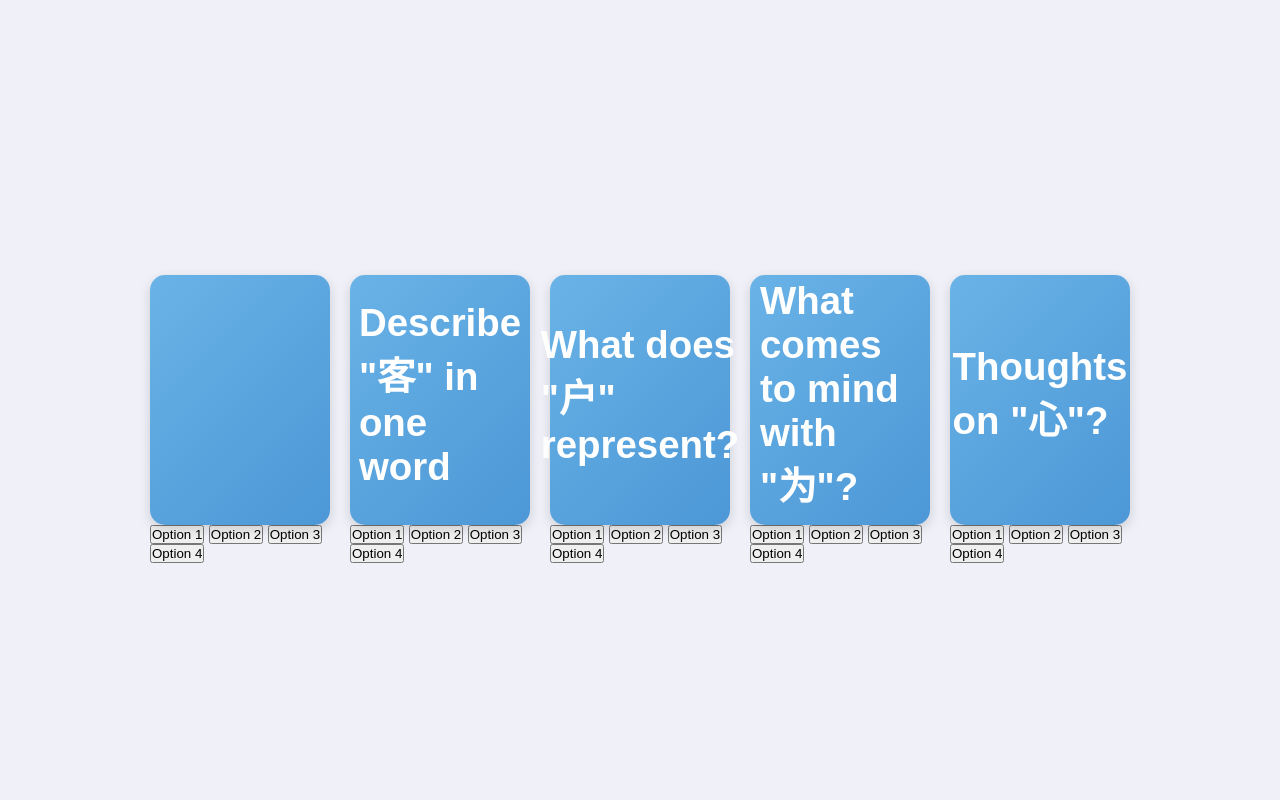
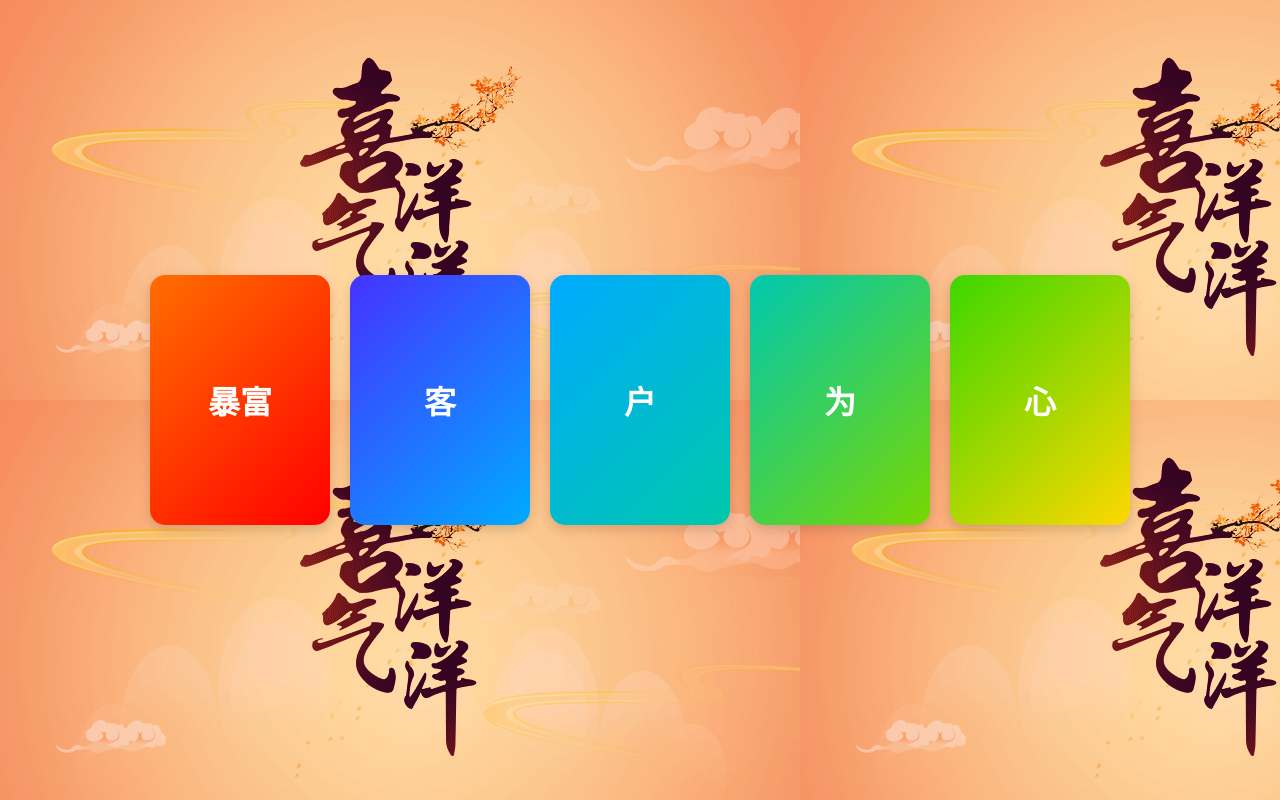
Before and after one commit to starUnvs/starUnvs.github.io, a plain HTML site: page candice/index.html in a window 1280 px wide. Drawn offline with Linux system fonts and the light colour scheme.

Commit message:
v0.2, add background and card color

```diff
--- a/candice/index.html
+++ b/candice/index.html
@@ -3,7 +3,7 @@
 <head>
     <meta charset="UTF-8">
     <meta name="viewport" content="width=device-width, initial-scale=1.0">
-    <title>Responsive Voting Cards</title>
+    <title>Interactive Voting Cards</title>
     <link rel="stylesheet" href="styles.css">
 </head>
 <body>
@@ -11,67 +11,82 @@
         <!-- Five cards with characters of "以客户为中心" -->
         <div class="card" data-id="1">
             <div class="card-inner">
-                <div class="card-front">
-                    <div class="question">What does "以" mean to you?</div>
+                <div class="card-front1">
+                    <div class="character">暴富</div>
                 </div>
-            </div>
-            <div class="options-container">
-                <button class="vote-option" data-option="A">Option 1</button>
-                <button class="vote-option" data-option="B">Option 2</button>
-                <button class="vote-option" data-option="C">Option 3</button>
-                <button class="vote-option" data-option="D">Option 4</button>
+                <div class="card-back">
+                    <div class="question">易道有你上有多少客户</div>
+                    <div class="options-container">
+                        <button class="vote-option" data-option="A">Option 1</button>
+                        <button class="vote-option" data-option="B">Option 2</button>
+                        <button class="vote-option" data-option="C">Option 3</button>
+                        <button class="vote-option" data-option="D">Option 4</button>
+                    </div>
+                </div>
             </div>
         </div>
         <div class="card" data-id="2">
             <div class="card-inner">
-                <div class="card-front">
+                <div class="card-front2">
+                    <div class="character">客</div>
+                </div>
+                <div class="card-back">
                     <div class="question">Describe "客" in one word</div>
+                    <div class="options-container">
+                        <button class="vote-option" data-option="A">Option 1</button>
+                        <button class="vote-option" data-option="B">Option 2</button>
+                        <button class="vote-option" data-option="C">Option 3</button>
+                        <button class="vote-option" data-option="D">Option 4</button>
+                    </div>
                 </div>
-            </div>
-            <div class="options-container">
-                <button class="vote-option" data-option="A">Option 1</button>
-                <button class="vote-option" data-option="B">Option 2</button>
-                <button class="vote-option" data-option="C">Option 3</button>
-                <button class="vote-option" data-option="D">Option 4</button>
             </div>
         </div>
         <div class="card" data-id="3">
             <div class="card-inner">
-                <div class="card-front">
+                <div class="card-front3">
+                    <div class="character">户</div>
+                </div>
+                <div class="card-back">
                     <div class="question">What does "户" represent?</div>
+                    <div class="options-container">
+                        <button class="vote-option" data-option="A">Option 1</button>
+                        <button class="vote-option" data-option="B">Option 2</button>
+                        <button class="vote-option" data-option="C">Option 3</button>
+                        <button class="vote-option" data-option="D">Option 4</button>
+                    </div>
                 </div>
-            </div>
-            <div class="options-container">
-                <button class="vote-option" data-option="A">Option 1</button>
-                <button class="vote-option" data-option="B">Option 2</button>
-                <button class="vote-option" data-option="C">Option 3</button>
-                <button class="vote-option" data-option="D">Option 4</button>
             </div>
         </div>
         <div class="card" data-id="4">
             <div class="card-inner">
-                <div class="card-front">
+                <div class="card-front4">
+                    <div class="character">为</div>
+                </div>
+                <div class="card-back">
                     <div class="question">What comes to mind with "为"?</div>
+                    <div class="options-container">
+                        <button class="vote-option" data-option="A">Option 1</button>
+                        <button class="vote-option" data-option="B">Option 2</button>
+                        <button class="vote-option" data-option="C">Option 3</button>
+                        <button class="vote-option" data-option="D">Option 4</button>
+                    </div>
                 </div>
-            </div>
-            <div class="options-container">
-                <button class="vote-option" data-option="A">Option 1</button>
-                <button class="vote-option" data-option="B">Option 2</button>
-                <button class="vote-option" data-option="C">Option 3</button>
-                <button class="vote-option" data-option="D">Option 4</button>
             </div>
         </div>
         <div class="card" data-id="5">
             <div class="card-inner">
-                <div class="card-front">
+                <div class="card-front5">
+                    <div class="character">心</div>
+                </div>
+                <div class="card-back">
                     <div class="question">Thoughts on "心"?</div>
+                    <div class="options-container">
+                        <button class="vote-option" data-option="A">Option 1</button>
+                        <button class="vote-option" data-option="B">Option 2</button>
+                        <button class="vote-option" data-option="C">Option 3</button>
+                        <button class="vote-option" data-option="D">Option 4</button>
+                    </div>
                 </div>
-            </div>
-            <div class="options-container">
-                <button class="vote-option" data-option="A">Option 1</button>
-                <button class="vote-option" data-option="B">Option 2</button>
-                <button class="vote-option" data-option="C">Option 3</button>
-                <button class="vote-option" data-option="D">Option 4</button>
             </div>
         </div>
     </div>
--- a/candice/script.js
+++ b/candice/script.js
@@ -1,46 +1,4 @@
-document.querySelectorAll('.card').forEach(card => {
-    const question = card.getAttribute('data-question');
-    const options = JSON.parse(card.getAttribute('data-options'));
-    const cardId = card.getAttribute('data-id');
-
-    const questionElem = card.querySelector('.question');
-    const optionsElem = card.querySelector('.options');
-    const resultsElem = card.querySelector('.results');
-
-    questionElem.textContent = question;
-
-    let voteCounts = JSON.parse(localStorage.getItem(`votes_${cardId}`)) || { A: 0, B: 0, C: 0, D: 0 };
-
-    optionsElem.innerHTML = Object.entries(options).map(([key, value]) => `
-        <button class="vote-option" data-option="${key}">${value}</button>
-    `).join('');
-
-    optionsElem.querySelectorAll('.vote-option').forEach(optionButton => {
-        optionButton.addEventListener('click', () => {
-            const option = optionButton.getAttribute('data-option');
-            const userVoteKey = `user_vote_${cardId}`;
-
-            if (localStorage.getItem(userVoteKey)) {
-                alert('You have already voted for this question.');
-                return;
-            }
-
-            voteCounts[option]++;
-            localStorage.setItem(`votes_${cardId}`, JSON.stringify(voteCounts));
-            localStorage.setItem(userVoteKey, true);
-
-            displayResults();
-        });
+document.querySelectorAll('.vote-option').forEach(optionButton => {
+    optionButton.addEventListener('click', () => {
     });
-
-    function displayResults() {
-        resultsElem.innerHTML = `
-            <h4>Results:</h4>
-            ${Object.entries(options).map(([key, value]) => `
-                <p>${value}: ${voteCounts[key]} votes</p>
-            `).join('')}
-        `;
-    }
-
-    displayResults();
 });
--- a/candice/styles.css
+++ b/candice/styles.css
@@ -7,16 +7,22 @@
 body {
     font-family: 'Arial', sans-serif;
     background-color: #f0f0f8;
+    background-image: url("image.png");
     display: flex;
     justify-content: center;
     align-items: center;
-    height: 100vh;
+    flex-direction: column;
+    min-height: 100vh;
+    margin: 0;
 }
 
 .container {
     display: flex;
+    flex-wrap: wrap;
+    justify-content: center;
     gap: 20px;
-    flex-wrap: wrap;
+    padding: 20px;
+    max-width: 100%;
 }
 
 .card {
@@ -38,21 +44,51 @@ body {
     transform: rotateY(180deg);
 }
 
-.card-front, .card-back {
+.card-front1, .card-front2, .card-front3, .card-front4, .card-front5, .card-front6, .card-back {
     position: absolute;
     width: 100%;
     height: 100%;
     backface-visibility: hidden;
     display: flex;
+    flex-direction: column;
     justify-content: center;
     align-items: center;
     border-radius: 15px;
     padding: 10px;
     box-shadow: 0 4px 12px rgba(0, 0, 0, 0.15);
+    text-align: center;
 }
 
-.card-front {
-    background: linear-gradient(135deg, #69b3e7, #4c97d6);
+.card-front1 {
+    background: linear-gradient(135deg, #ff6e00, #ff0000);
+    color: #fff;
+    font-size: 2em;
+    font-weight: bold;
+}
+
+.card-front2 {
+    background: linear-gradient(135deg, #4632ff, #00aaff);
+    color: #fff;
+    font-size: 2em;
+    font-weight: bold;
+}
+
+.card-front3 {
+    background: linear-gradient(135deg, #00aaff, #00c8aa);
+    color: #fff;
+    font-size: 2em;
+    font-weight: bold;
+}
+
+.card-front4 {
+    background: linear-gradient(135deg, #00c8af, #78d700);
+    color: #fff;
+    font-size: 2em;
+    font-weight: bold;
+}
+
+.card-front5 {
+    background: linear-gradient(135deg, #3cd700, #ffd700);
     color: #fff;
     font-size: 2em;
     font-weight: bold;
@@ -61,35 +97,46 @@ body {
 .card-back {
     transform: rotateY(180deg);
     background-color: #fff;
-    flex-direction: column;
     padding: 15px;
     color: #333;
 }
 
 .question {
-    font-size: 1.2em;
+    font-size: 1.1em;
     font-weight: bold;
-    margin-bottom: 10px;
+    margin-bottom: 15px;
 }
 
-.options button {
-    margin: 5px 0;
-    padding: 8px;
+.options-container {
+    display: flex;
+    flex-direction: column;
+    gap: 8px;
     width: 100%;
-    border: none;
-    border-radius: 5px;
-    background-color: #4c97d6;
-    color: white;
-    font-weight: bold;
-    cursor: pointer;
-    transition: background-color 0.3s;
 }
 
-.options button:hover {
-    background-color: #366b9a;
+.vote-option {
+    padding: 8px;
+    font-size: 0.9em;
+    color: #4c97d6;
+    background-color: #f0f0f8;
+    border: 2px solid #4c97d6;
+    border-radius: 5px;
+    cursor: pointer;
+    transition: all 0.3s;
+    text-align: center;
 }
 
-.results {
-    margin-top: 15px;
-    font-size: 0.9em;
+.vote-option:hover {
+    background-color: #4c97d6;
+    color: #fff;
 }
+
+@media (max-width: 768px) {
+    .container {
+        width: 90%;
+    }
+    .card {
+        width: 100%;
+        max-width: 300px;
+    }
+}
```
Also changed, not shown: candice/image.png (added).
